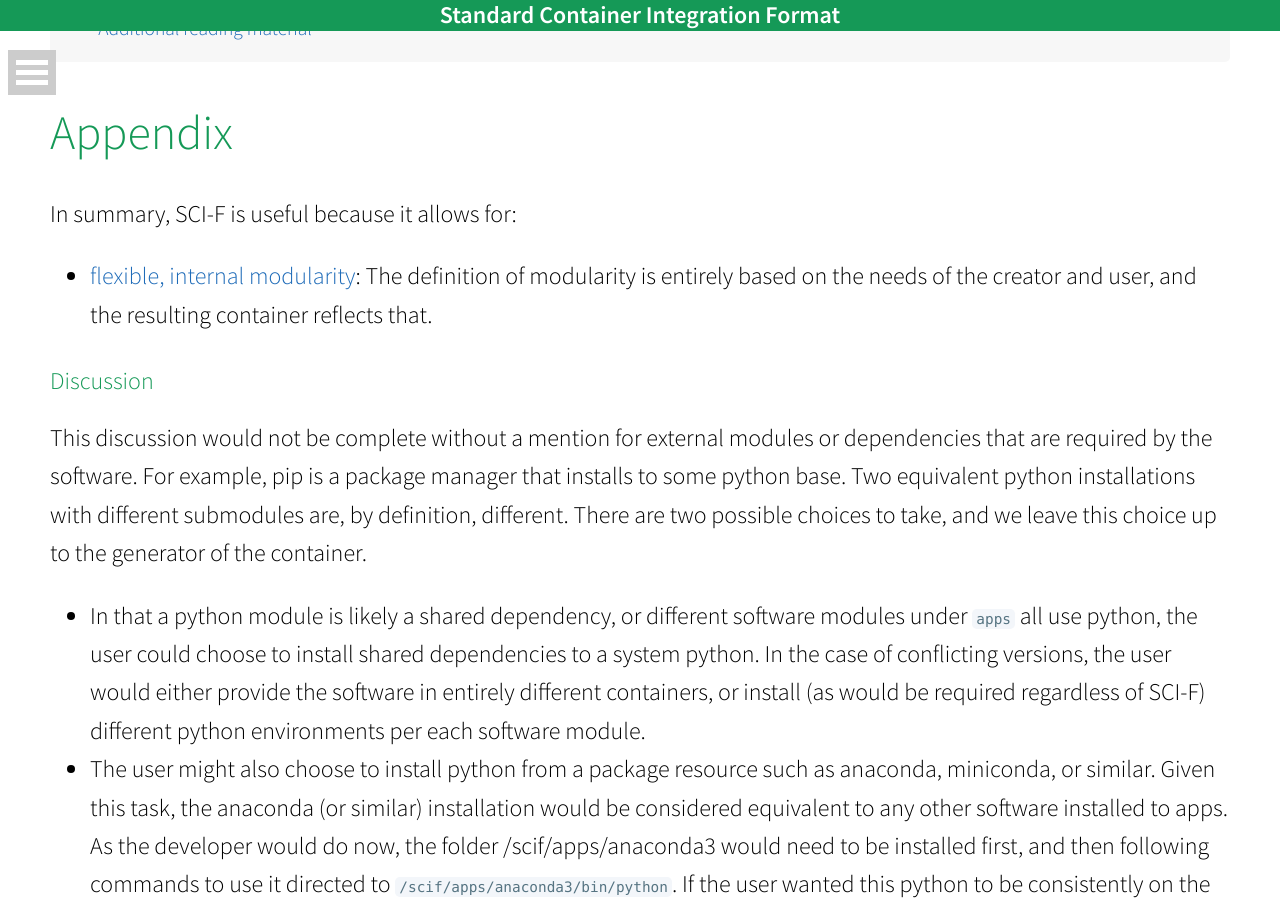
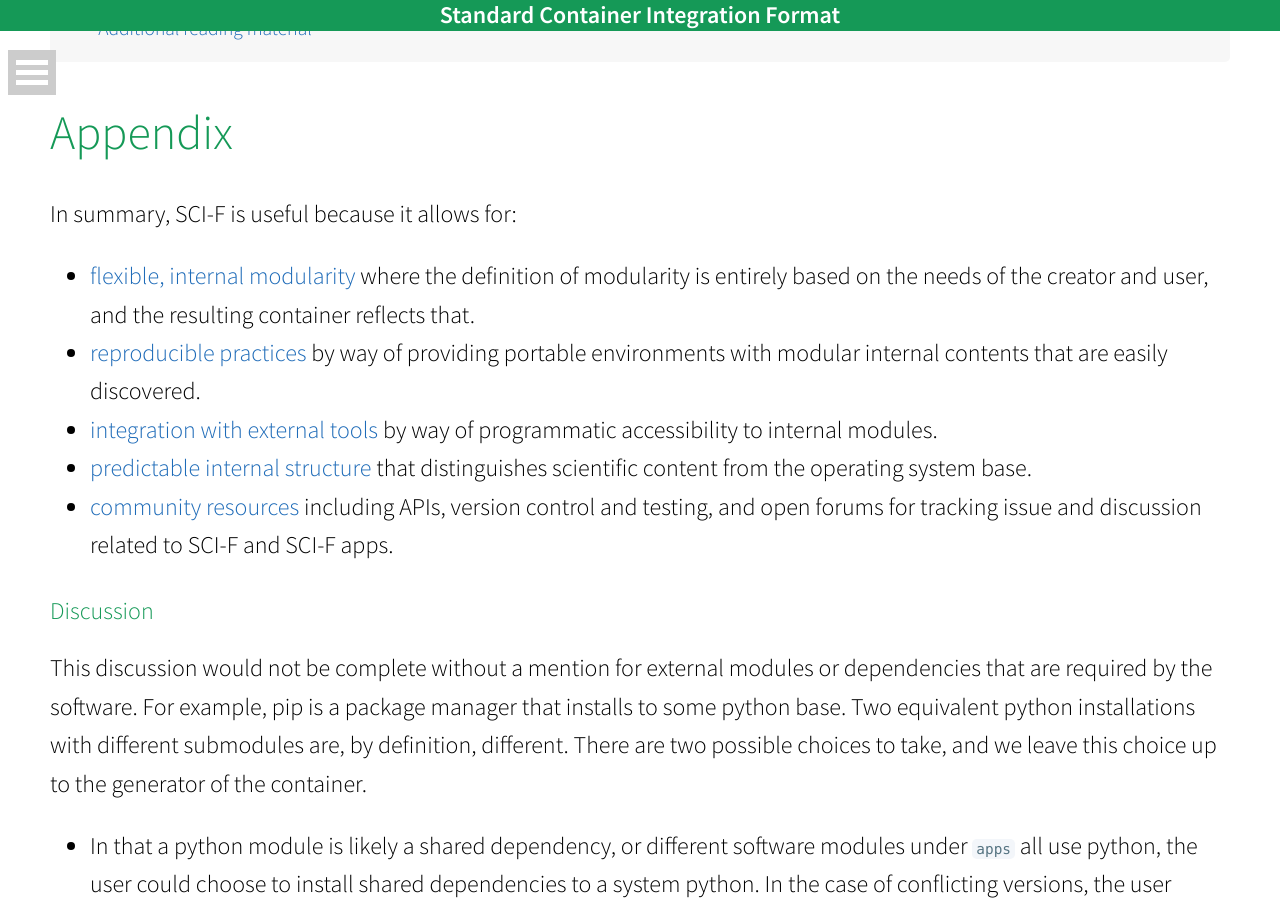
Before and after one commit to pimpim/SCI-F, a Jekyll site: the page built from docs/pages/8-appendix.md, in a window 1280 px wide and 900 px high, scrolled down 400 px. Built offline with Jekyll 4.4.1, drawn with Linux system fonts in a browser that asks for light colours; nearby versions of some CDN libraries.

Commit message:
adding rest of list

```diff
--- a/docs/pages/8-appendix.md
+++ b/docs/pages/8-appendix.md
@@ -10,7 +10,11 @@ toc: true
 
 In summary, SCI-F is useful because it allows for:
 
- - [flexible, internal modularity](/SCI-F/modularity.html): The definition of modularity is entirely based on the needs of the creator and user, and the resulting container reflects that.
+ - [flexible, internal modularity](/SCI-F/modularity.html) where the definition of modularity is entirely based on the needs of the creator and user, and the resulting container reflects that.
+ - [reproducible practices](/SCI-F/practices.html) by way of providing portable environments with modular internal contents that are easily discovered.
+ - [integration with external tools](/SCI-F/tools.html) by way of programmatic accessibility to internal modules.
+ - [predictable internal structure](/SCI-F/structure.html) that distinguishes scientific content from the operating system base.
+ - [community resources](/SCI-F/community.html) including APIs, version control and testing, and open forums for tracking issue and discussion related to SCI-F and SCI-F apps.
 
 
 ## Discussion
```
Also changed, not shown: docs/pages/7-community.md (+1 -1 lines).
